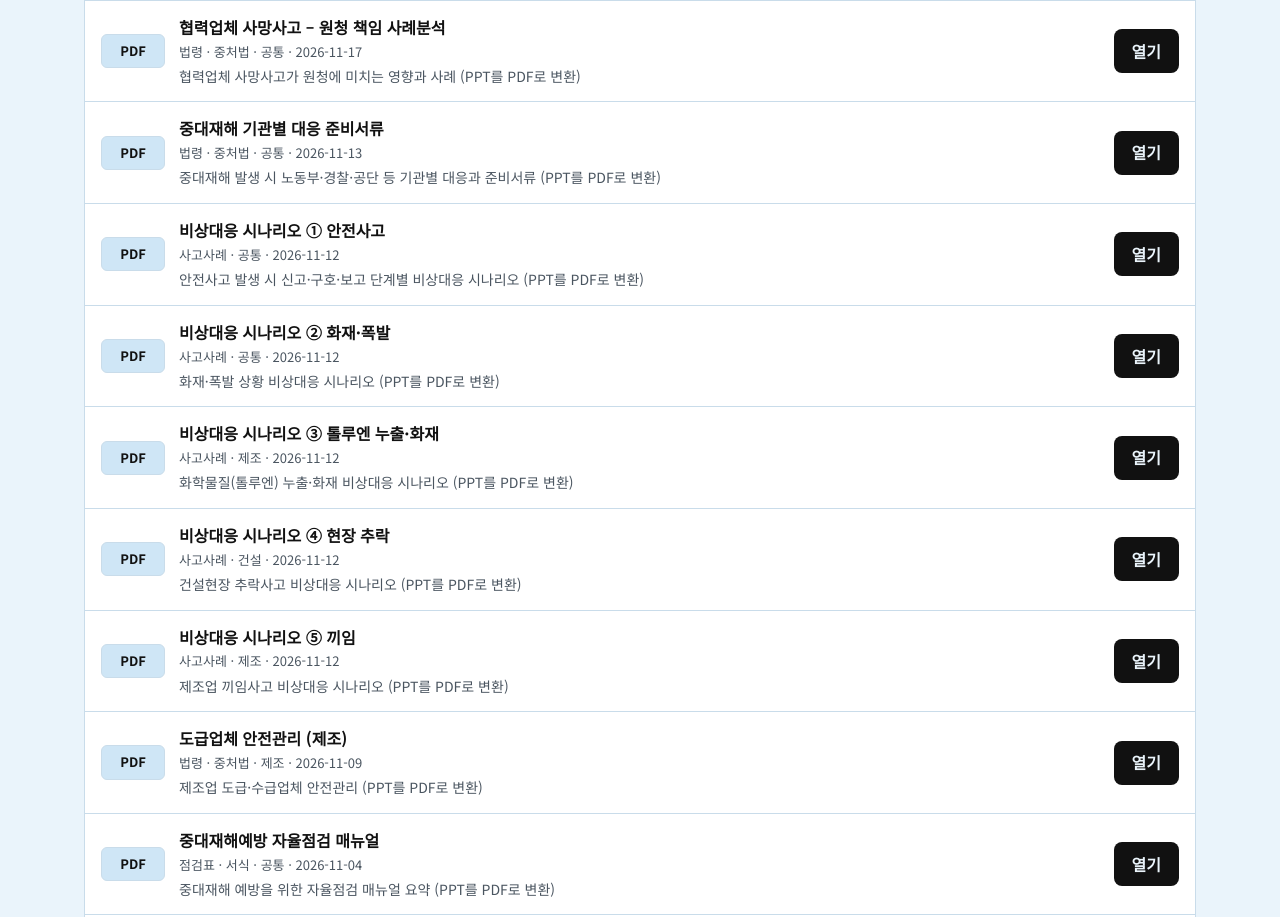
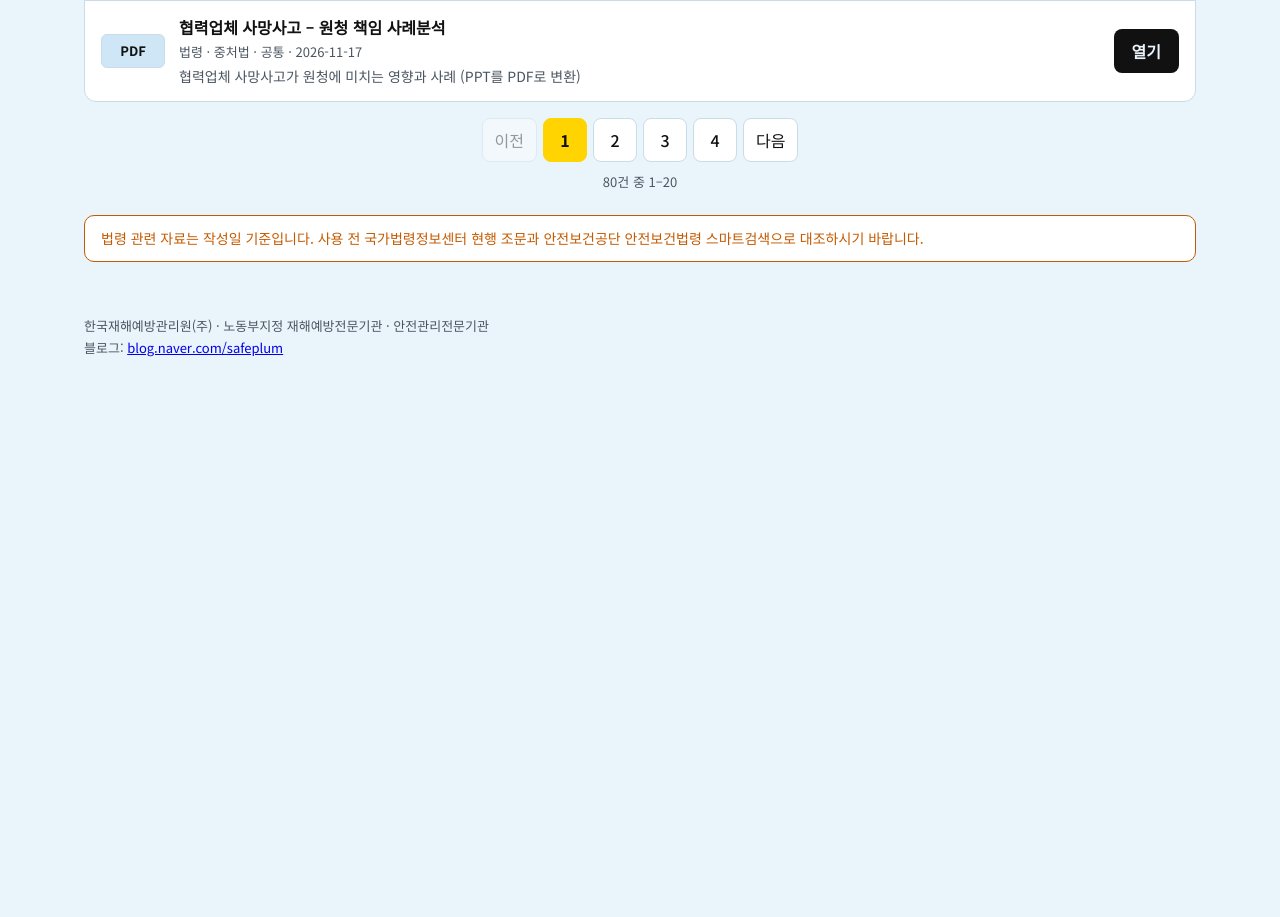
Before and after one commit to safetyplum/safetyplum.github.io, a plain HTML site: page index.html in a window 1280 px wide. Shown: the part 2213-3130 px from the top of the page. After the commit the page ends 2649 px from the top, so only its background shows below. Drawn offline with Linux system fonts and the light colour scheme.

Commit message:
PC 화면 20개씩 쪽 나누기
Co-Authored-By: Claude Opus 5.5 <noreply@anthropic.com>
Claude-Session: https://claude.ai/code/session_01Se7UN7ygpDjdbWP75iqWUk

```diff
--- a/index.html
+++ b/index.html
@@ -78,8 +78,8 @@ const CATS=["법령 · 중처법","위험성평가 · JSA","유해위험방지
 const $=s=>document.querySelector(s);
 const esc=s=>String(s??"").replace(/[&<>"']/g,c=>({"&":"&amp;","<":"&lt;",">":"&gt;",'"':"&quot;","'":"&#39;"}[c]));
 let rows=[],cat="전체";
-const mq=window.matchMedia("(max-width:600px)");let PER=mq.matches?10:30,page=1;
-mq.addEventListener("change",()=>{PER=mq.matches?10:30;page=1;render()});
+const mq=window.matchMedia("(max-width:600px)");let PER=mq.matches?10:20,page=1;
+mq.addEventListener("change",()=>{PER=mq.matches?10:20;page=1;render()});
 function render(){
   const n=c=>c==="전체"?rows.length:rows.filter(r=>r.category===c).length;
   $("#tabs").innerHTML=["전체",...CATS].filter(c=>c==="전체"||c===cat||n(c)>0).map(c=>`<button class="tab" aria-pressed="${c===cat}" data-c="${esc(c)}">${esc(c)}<small>${n(c)}</small></button>`).join("");
```
